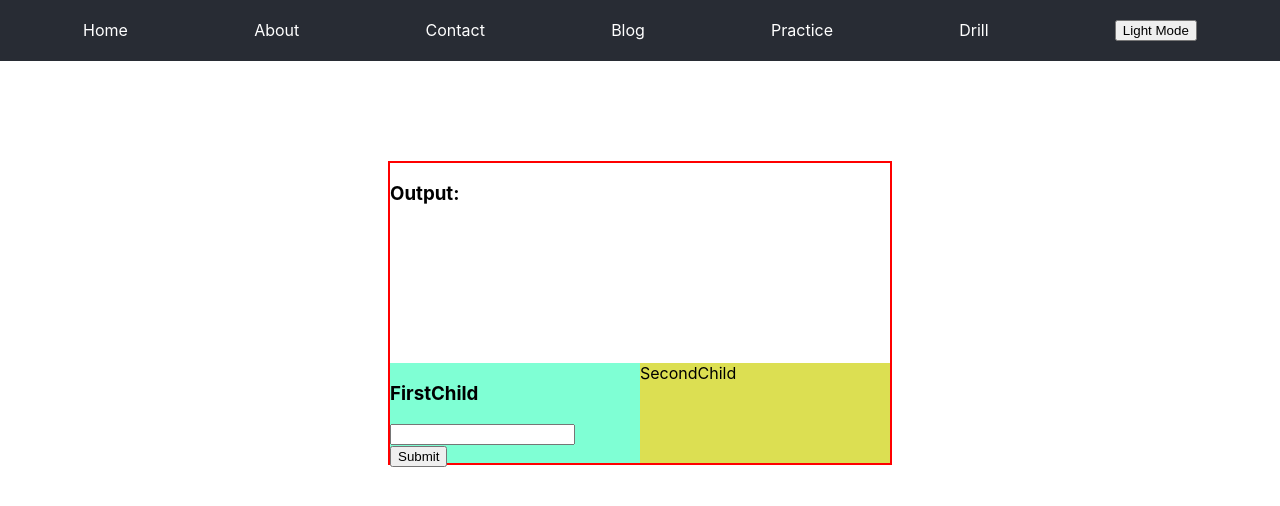
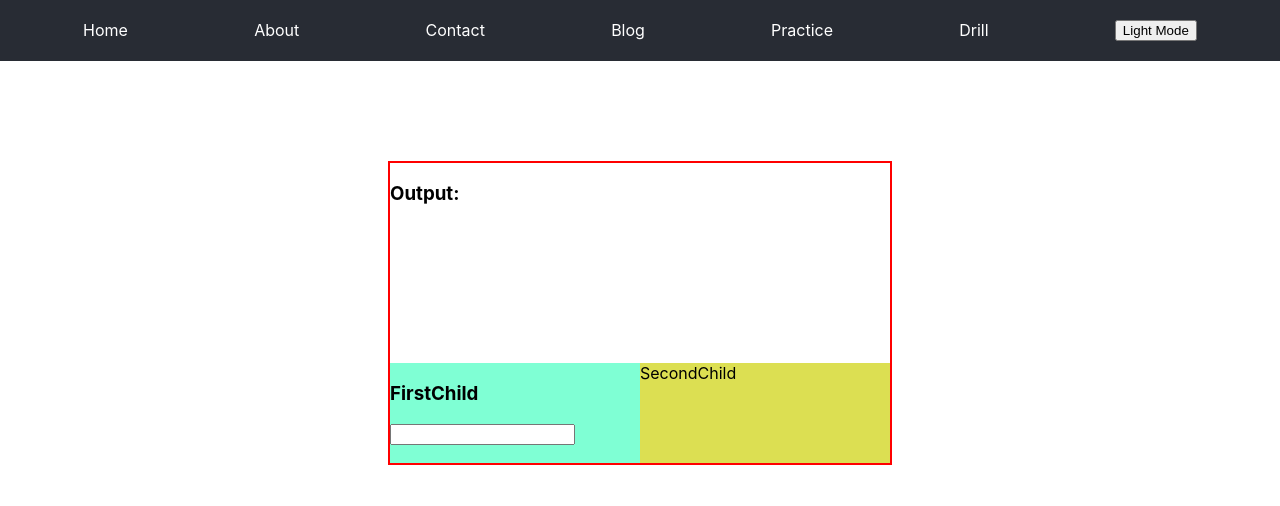
Before and after one commit to danhphuongdeptraiday/learn-react-csi, a React (Create React App) app: page /drill in a window 1280 px wide. Shown: the top 506 px of the page. Built offline with nearby package versions, Linux system fonts and the light colour scheme.

Commit message:
Update HW

```diff
--- a/src/pages/Drill/Drill.js
+++ b/src/pages/Drill/Drill.js
@@ -1,4 +1,4 @@
-import React, { Children, useState } from "react";
+import React, { useState } from "react";
 import "./Drill.css";
 import FirstChild from "./FirstChild/FirstChild";
 import SecondChild from "./SecondChild/SecondChild";
@@ -6,8 +6,8 @@ import SecondChild from "./SecondChild/SecondChild";
 function Drill() {
     // Callback
     const [receive, setReceive] = useState("")
-    const sendData = (value) => {
-        setReceive(value)
+    const updateData = (value) => {
+      setReceive(value)
     }
 
   return (
@@ -15,7 +15,7 @@ function Drill() {
       <h3>Output: {receive}</h3>
 
       <div className="wrapper">
-        <FirstChild sendData={sendData}/>
+        <FirstChild updateData={updateData} inputValue={receive}/>
         <SecondChild />
       </div>
     </div>
--- a/src/pages/Drill/FirstChild/FirstChild.js
+++ b/src/pages/Drill/FirstChild/FirstChild.js
@@ -1,22 +1,22 @@
-import React, { useState } from "react";
+import React from "react";
 
-function FirstChild({ sendData }) {
-    const submitSendDate = () => {
-        sendData(inputValue)
-    }
+function FirstChild({ updateData, inputValue }) {
+    // const submitSendDate = (e) => {
+    //     sendData(inputValue)
+    // }
 
     // Lưu dữ liệu người dùng nhập từ input
-    const [inputValue, setInputValue] = useState("")
-    const updateInputValue = (e) => {
-      setInputValue(e.target.value)
-    }
+    // const [inputValue, setInputValue] = useState("")
+    // const updateInputValue = (e) => {
+    //   setInputValue(e.target.value)
+    // }
 
   return (
     <div>
       <h3>FirstChild</h3>
-      <input value={inputValue} onChange={updateInputValue}/>
+      <input value={inputValue} onChange={(e) => updateData(e.target.value)}/>
       <br />
-      <button onClick={submitSendDate}>Submit</button>
+      {/* <button onClick={submitSendDate}>Submit</button> */}
     </div>
   );
 }
```
